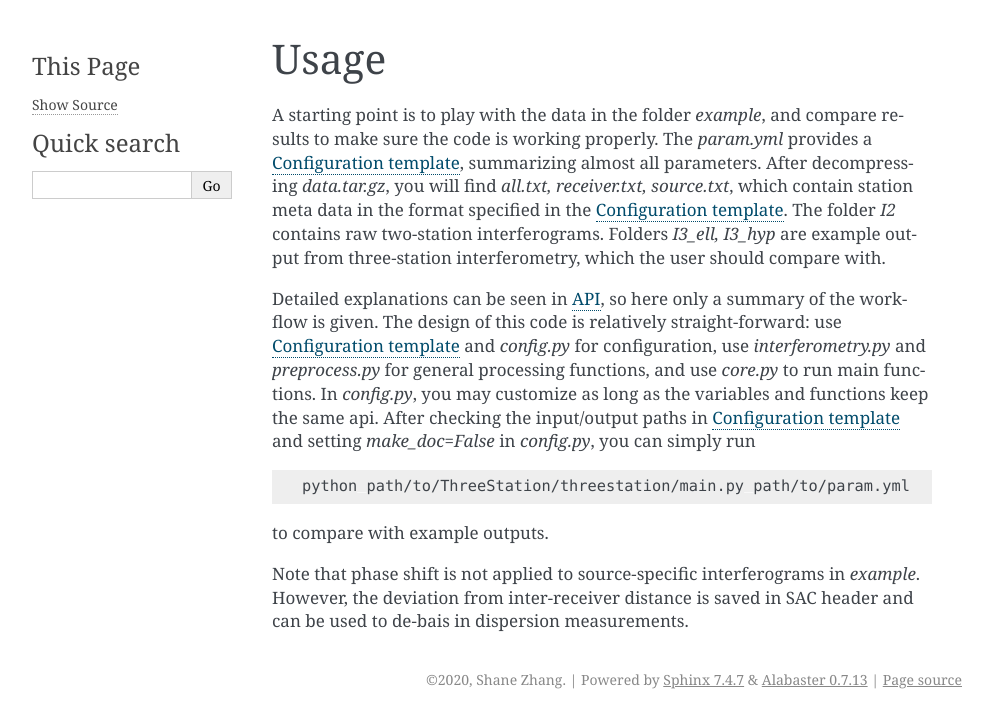
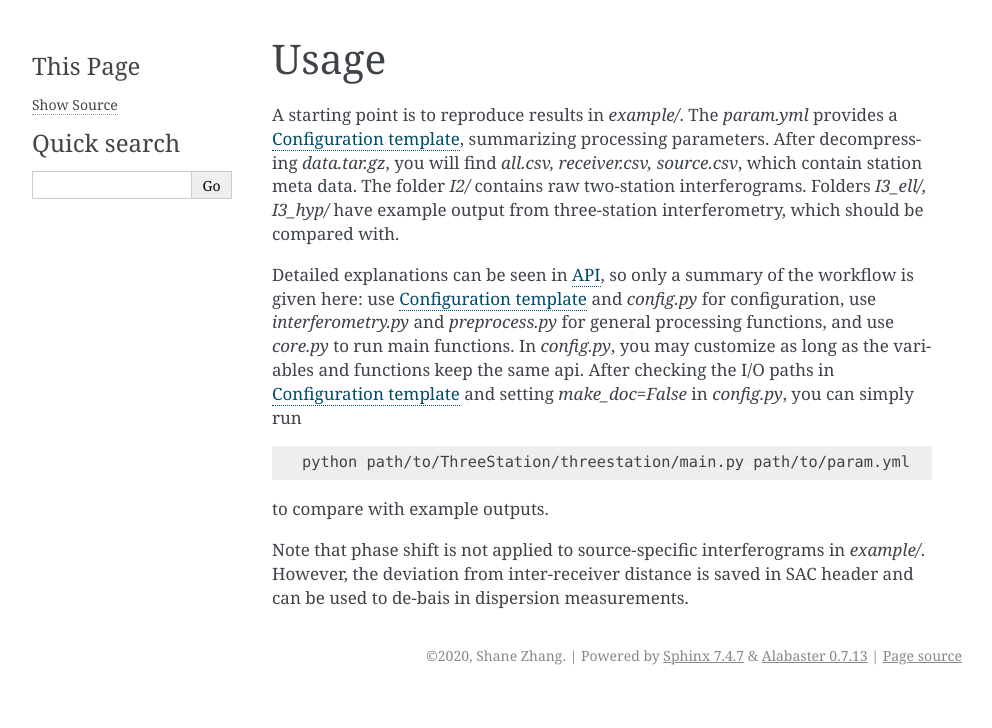
Before and after one commit to NoiseCIEI/ThreeStation, a Sphinx documentation site: the page built from doc/source/usage.rst, in a window 1280 px wide. Shown: the top 728 px of the page, without its empty margins (148-1140 px from the left). Built offline with Sphinx 7.4.7, drawn with Linux system fonts in a browser that asks for light colours.

Commit message:
Update doc

```diff
--- a/doc/source/install.rst
+++ b/doc/source/install.rst
@@ -22,7 +22,7 @@ and other dependencies (`setup.py`) in the new environment
 using either conda_ or pip_.
 
 After installing dependencies, or if you decide to use pip_
-to install dependencies, run the follows will install `threestation`
+to install dependencies, run the following will install `threestation`
 and missing dependencies:
 
 .. code-block:: shell
--- a/doc/source/usage.rst
+++ b/doc/source/usage.rst
@@ -1,23 +1,20 @@
 Usage
 =====
 
-A starting point is to play with the data in the folder `example`,
-and compare results to make sure the code is working properly.
-The `param.yml` provides a :doc:`config`, summarizing almost all parameters.
-After decompressing `data.tar.gz`, you will find
-`all.txt, receiver.txt, source.txt`, which contain station meta data
-in the format specified in the :doc:`config`. The folder `I2` contains
-raw two-station interferograms. Folders `I3_ell, I3_hyp` are example output
-from three-station interferometry, which the user should compare with.
+A starting point is to reproduce results in `example/`. The `param.yml`
+provides a :doc:`config`, summarizing processing parameters. After
+decompressing `data.tar.gz`, you will find `all.csv, receiver.csv, source.csv`,
+which contain station meta data. The folder `I2/` contains raw two-station
+interferograms. Folders `I3_ell/, I3_hyp/` have example output from
+three-station interferometry, which should be compared with.
 
-Detailed explanations can be seen in :doc:`api`, so here only a summary of
-the workflow is given. The design of this code is relatively straight-forward:
-use :doc:`config` and `config.py` for configuration, use `interferometry.py`
-and `preprocess.py` for general processing functions, and use `core.py`
-to run main functions. In `config.py`, you may customize
-as long as the variables and functions keep the same api. After checking the
-input/output paths in :doc:`config` and setting `make_doc=False` in `config.py`,
-you can simply run
+Detailed explanations can be seen in :doc:`api`, so only a summary of the
+workflow is given here: use :doc:`config` and `config.py` for configuration,
+use `interferometry.py` and `preprocess.py` for general processing functions,
+and use `core.py` to run main functions. In `config.py`, you may customize as
+long as the variables and functions keep the same api. After checking the
+I/O paths in :doc:`config` and setting `make_doc=False` in
+`config.py`, you can simply run
 
 .. code-block:: shell
 
@@ -25,6 +22,6 @@ you can simply run
 
 to compare with example outputs.
 
-Note that phase shift is not applied to source-specific interferograms
-in `example`. However, the deviation from inter-receiver distance is
-saved in SAC header and can be used to de-bais in dispersion measurements.
+Note that phase shift is not applied to source-specific interferograms in
+`example/`. However, the deviation from inter-receiver distance is saved in SAC
+header and can be used to de-bais in dispersion measurements.
```
